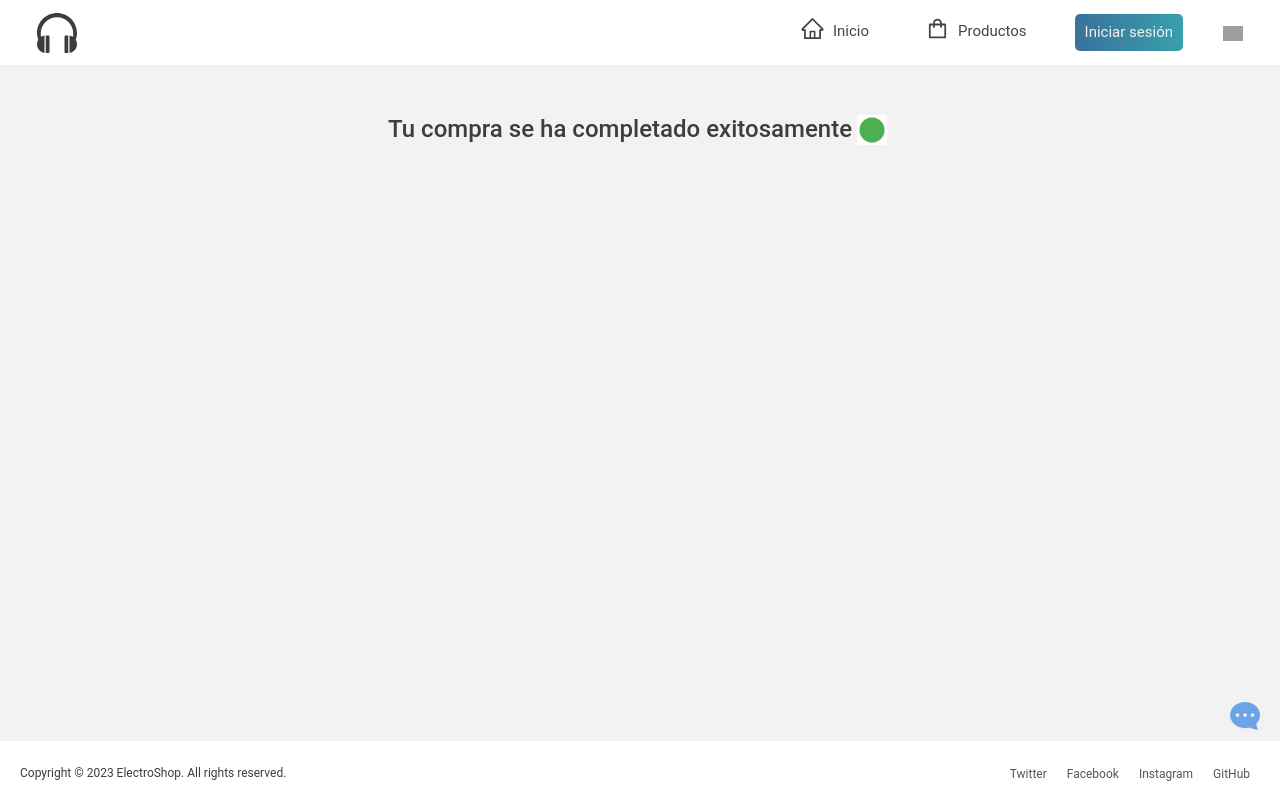
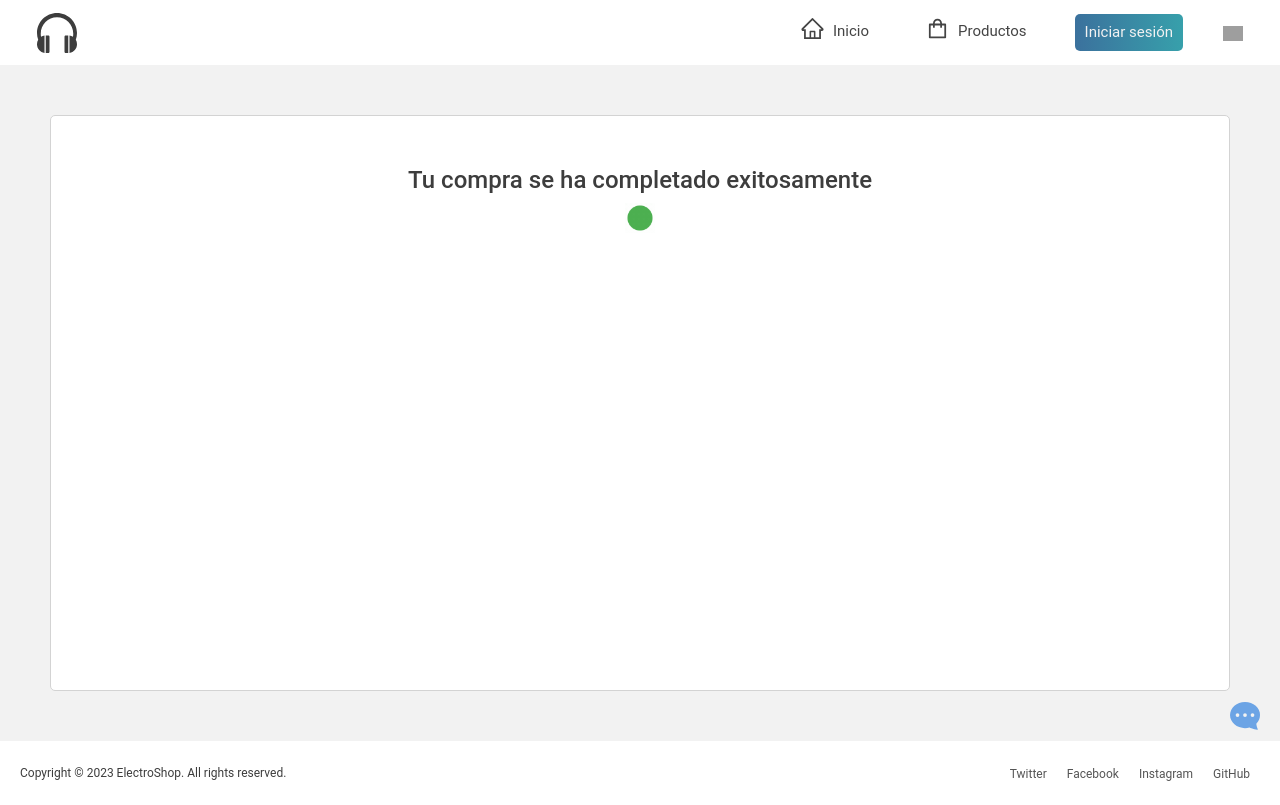
Before and after one commit to Orianamartina/Electroshop, a React (Vite) app in the folder PF-App-main/Client/: page /accepted in a window 1280 px wide. Built offline with nearby package versions, Linux system fonts and the light colour scheme; grey boxes are pictures that could not be loaded.

Commit message:
Payment css

```diff
--- a/PF-App-main/Client/src/components/Payment/payment.scss
+++ b/PF-App-main/Client/src/components/Payment/payment.scss
@@ -1,9 +1,15 @@
 .payment-status {
   display: flex;
-  justify-content: center;
+  flex-direction: column;
+  align-items: center;
+  background-color: var(--white-color);
+  border: 1px solid var(--light-gray-matte);
+  border-radius: 5px;
   min-height: 72vh;
   margin: 50px;
+  text-align: center;
   h1 {
+    margin-top: 50px;
     font-size: 24px;
   }
   img {
```
